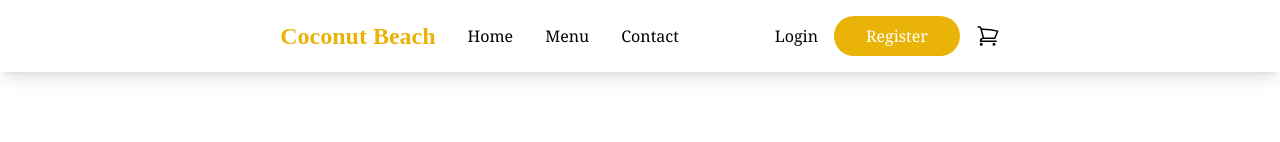
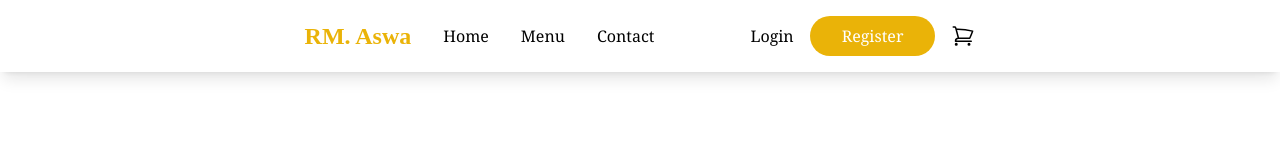
Before and after one commit to liayp/food-order, a Next.js app: page / in a window 1280 px wide. Shown: the top 142 px of the page. Built offline with nearby package versions, Linux system fonts and the light colour scheme; no server answers; the database is empty; a web font is replaced by a local one.

Commit message:
change resto name

```diff
--- a/src/components/layout/Header.js
+++ b/src/components/layout/Header.js
@@ -47,7 +47,7 @@ export default function Header() {
     <header className="">
       <div className="flex items-center md:hidden justify-between font-extralight">
         <Link className="text-primary font-bold text-2xl font-agbalumo" href={'/'}>
-          Coconut Beach
+         RM. Aswa
         </Link>
         <div className="flex gap-8 items-center">
           <Link href={'/cart'} className="relative">
@@ -80,7 +80,7 @@ export default function Header() {
           <div className="flex justify-start">
             <nav className="flex relative items-center gap-8 font-normal">
               <Link className="text-primary font-bold font-agbalumo text-2xl" href={'/'}>
-                Coconut Beach
+               RM. Aswa
               </Link>
               <Link href={'/'}>Home</Link>
               <Link href={'/#menu'}>Menu</Link>
```
